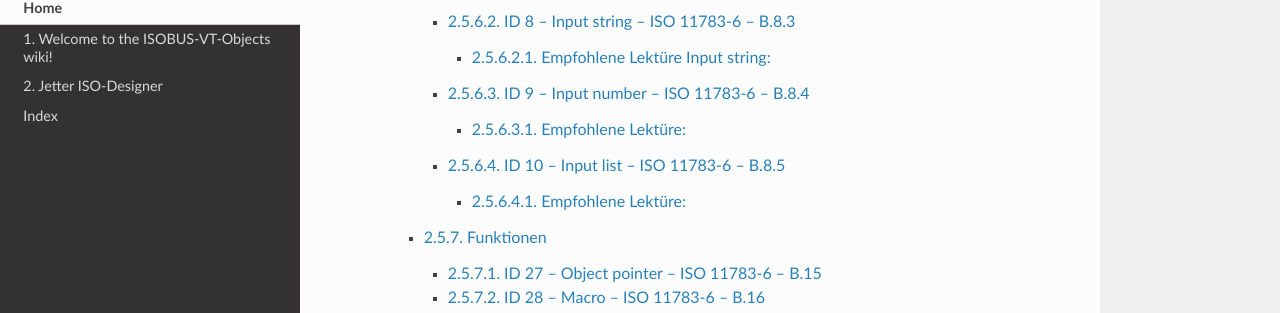
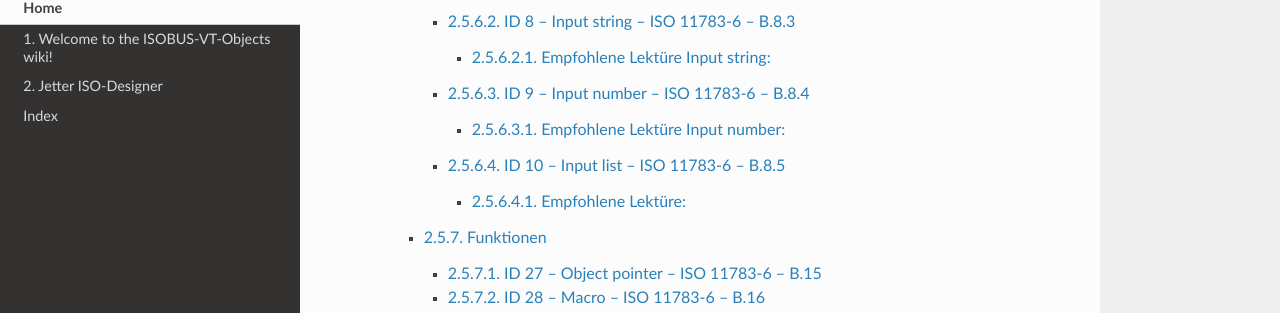
Before and after one commit to Meisterschulen-am-Ostbahnhof-Munchen/ISOBUS-VT-Objects-docs, a Sphinx documentation site: the page built from docs/index.rst, in a window 1280 px wide and 900 px high, scrolled down 1566 px. Shown: the part 138-451 px from the top of the window. Built offline with Sphinx 7.4.7 and the Read the Docs theme 2.0.0, drawn with Linux system fonts in a browser that asks for light colours.

Commit message:
Create ID-09---Input-number---ISO-11783-6---B.8.4.md

```diff
--- a/docs/ID-09---Input-number---ISO-11783-6---B.8.4.md
+++ b/docs/ID-09---Input-number---ISO-11783-6---B.8.4.md
@@ -1,7 +1,6 @@
 # ID 9 – Input number – ISO 11783-6 – B.8.4
 
-
-## Empfohlene Lektüre:
+## Empfohlene Lektüre Input number:
 
 *   Hilfe Jetter ISO-Designer.
     *   ISO-Objekte
```
